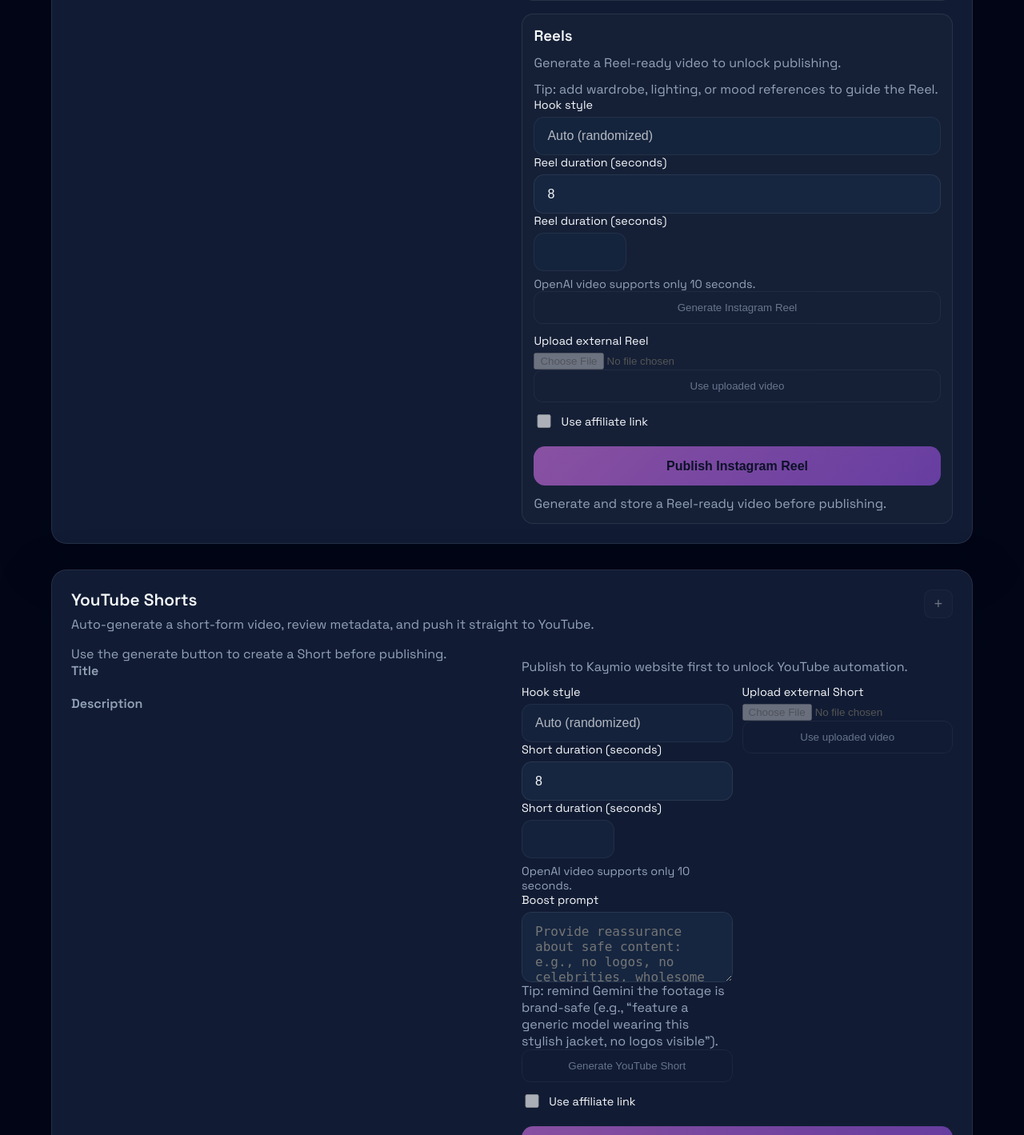
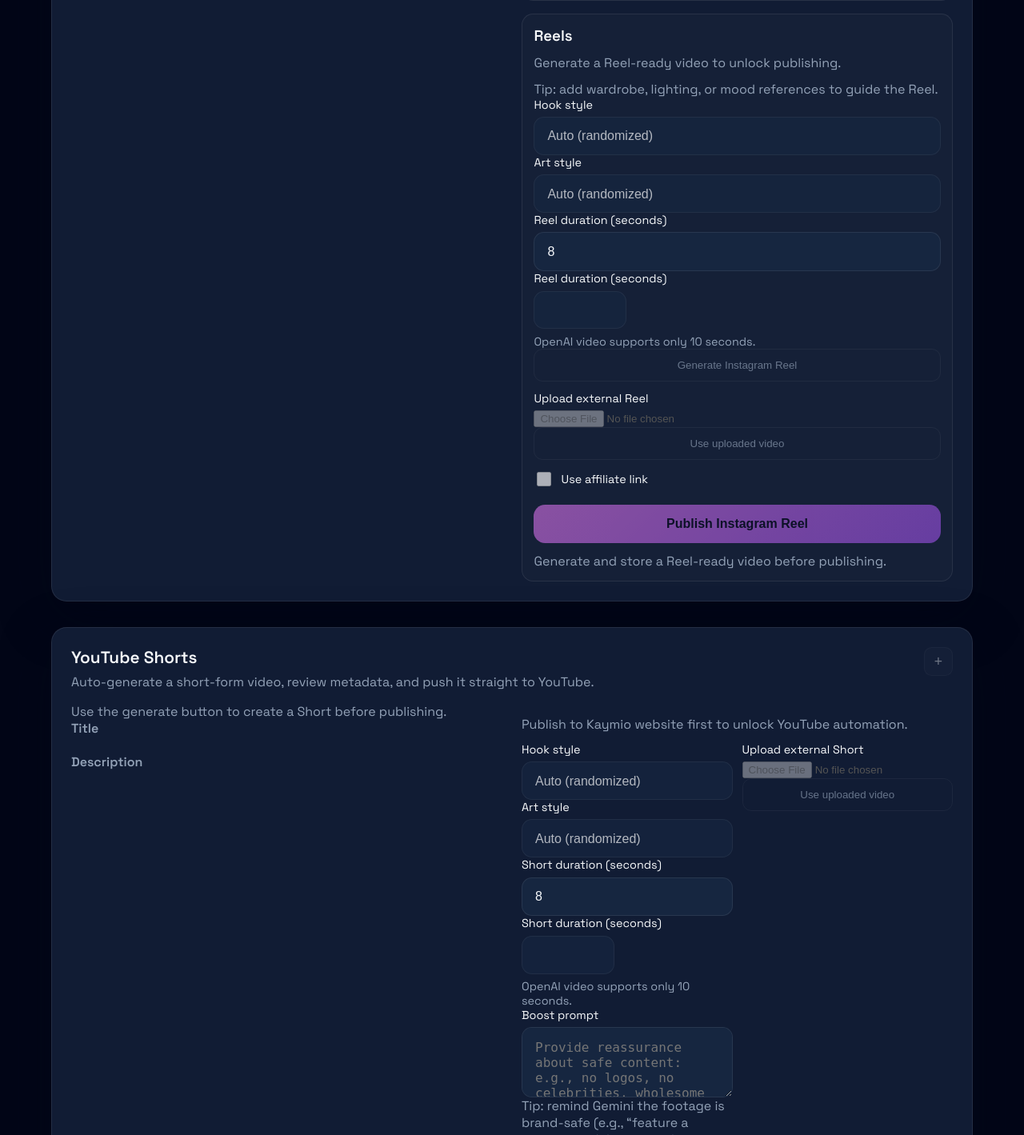
Before and after one commit to ahmadezoji/kaymio-app, a Flask app: template kaymio/templates/home.html in a window 1280 px wide. Shown: the part 5081-6500 px from the top of the page at 80% size. Run offline with Flask 3, Linux system fonts and the light colour scheme; the template is opened without the code that fills it: most values are stand-ins (such as "Sample title", 1, 10 or a date in 2020); grey boxes marked "Sample" are stand-in pictures.

Commit message:
Add selectable video art style and raise Veo output to 1080p
Video generation resolution was hardcoded to 720p regardless of
provider, and YouTube Shorts always forced an "authentic UGC" style
baked into the prompt template. Add a video_art_style option (UGC,
Casual, Cinematic, Studio, Luxury, Energetic, or Auto) alongside the
existing hook-style selector for YouTube, TikTok, and Instagram Reels.

```diff
--- a/kaymio/app.py
+++ b/kaymio/app.py
@@ -995,6 +995,7 @@
 
 INSTAGRAM_PREVIEW_KEYS = {
     "video_hook_style",
+    "video_art_style",
     "instagram_caption",
     "instagram_hashtags",
     "instagram_hashtags_payload",
@@ -1007,6 +1008,7 @@
 
 TIKTOK_PREVIEW_KEYS = {
     "video_hook_style",
+    "video_art_style",
     "tiktok_caption",
     "tiktok_hashtags",
     "tiktok_hashtags_payload",
@@ -1014,6 +1016,7 @@
 
 YOUTUBE_PREVIEW_KEYS = {
     "video_hook_style",
+    "video_art_style",
     "youtube_title",
     "youtube_description",
     "youtube_keywords",
@@ -1049,6 +1052,7 @@
     "video_generation_model",
     "video_duration_seconds",
     "video_hook_style",
+    "video_art_style",
 }
 
 
@@ -1579,7 +1583,7 @@
                 context=context,
                 duration_seconds=duration_seconds,
                 aspect_ratio="9:16",
-                resolution="720p",
+                resolution="1080p",
                 reference_images=reference_images,
             )
             video_path = save_generated_video(video_bytes)
@@ -2373,6 +2377,7 @@
         "website_boost_prompt": raw_form_values.get("website_boost_prompt", ""),
         "instagram_boost_prompt": raw_form_values.get("instagram_boost_prompt", ""),
         "video_hook_style": raw_form_values.get("video_hook_style", ""),
+        "video_art_style": raw_form_values.get("video_art_style", ""),
         "youtube_boost_prompt": raw_form_values.get("youtube_boost_prompt", ""),
         "video_duration_seconds": raw_form_values.get("video_duration_seconds", ""),
         "selected_original_images": raw_form_values.get("selected_original_images", ""),
@@ -3740,6 +3745,29 @@
     hook_note = hook_styles[hook_style]
     form_values["video_hook_style"] = hook_style
 
+    art_style_raw = (
+        raw_form_values.get("video_art_style")
+        or (preview_payload.get("video_art_style") if preview_payload else "")
+        or get_platform_state(saved_state, target if target != "instagram" else "instagram_reel").get(
+            "video_art_style", ""
+        )
+    )
+    art_styles = {
+        "ugc": "Make it feel like authentic UGC, filmed casually on a phone, not a polished ad.",
+        "casual": "Keep it relaxed and casual, like an everyday moment, natural and unscripted.",
+        "cinematic": "Make it feel cinematic and premium, with dramatic lighting, shallow depth of field, and film-quality composition.",
+        "studio": "Make it feel like a clean, professional studio product ad with polished lighting and composition.",
+        "luxury": "Give it a high-end luxury feel: elegant, minimal, premium brand aesthetic.",
+        "energetic": "Make it vibrant and high-energy, with a fast-paced, trendy social-media feel.",
+    }
+    art_style = art_style_raw.strip().lower() if art_style_raw else "auto"
+    if art_style not in art_styles:
+        art_style = "auto"
+    if art_style == "auto":
+        art_style = random.choice(list(art_styles.keys()))
+    style_note = art_styles[art_style]
+    form_values["video_art_style"] = art_style
+
     camera_moves = ["push-in", "whip-pan", "macro detail", "over-shoulder", "handheld orbit", "top-down"]
     settings = [
         "bright kitchen counter",
@@ -3762,25 +3790,28 @@
 
     prompt_templates = {
         "pinterest": (
-            "Create a Pinterest-optimized vertical product video for {product}. Hook: {hook}. "
+            "Create a Pinterest-optimized vertical product video for {product}. {style} "
+            "Hook: {hook}. "
             "Lead with an eye-catching opening shot, then show clear lifestyle use-cases and close-up details. "
             "Use {cut_style} and varied camera moves: {moves}. Setting: {setting}. Lighting: {lighting}. "
             "No on-screen text, no logos, no voiceover, no speech. Choose suitable music only."
         ),
         "youtube": (
-            "Create a vertical YouTube Short for {product}. Make it feel like authentic UGC, not an ad. "
+            "Create a vertical YouTube Short for {product}. {style} "
             "Hook: {hook}. Setting: {setting}. Lighting: {lighting}. "
             "Show a clear problem -> use -> satisfying result. Use {cut_style} and vary camera moves: {moves}. "
             "No on-screen text, no logos, no voiceover, no speech. Choose suitable music only."
         ),
         "tiktok": (
-            "Create a TikTok-ready vertical video for {product}. Hook: {hook}. "
+            "Create a TikTok-ready vertical video for {product}. {style} "
+            "Hook: {hook}. "
             "Use {cut_style}, tactile close-ups, and fast angle changes with camera moves: {moves}. "
             "Include a quick before/after or transformation moment. Setting: {setting}. Lighting: {lighting}. "
             "Keep it clean with no text or overlays. No voiceover or speech; choose suitable music only."
         ),
         "instagram": (
-            "Create an Instagram Reels-ready vertical video for {product}. Hook: {hook}. "
+            "Create an Instagram Reels-ready vertical video for {product}. {style} "
+            "Hook: {hook}. "
             "Lead with a thumb-stopping opening frame, then show close-ups, usage, and lifestyle context. "
             "Use {cut_style} and varied camera moves: {moves}. Setting: {setting}. Lighting: {lighting}. "
             "No on-screen text or logos. No voiceover or speech; choose suitable music only."
@@ -3788,6 +3819,7 @@
     }
     prompt = prompt_templates[target].format(
         product=product_context,
+        style=style_note,
         hook=hook_note,
         setting=setting_choice,
         lighting=lighting_choice,
@@ -3843,15 +3875,10 @@
                 f"OpenAI video generation supports 4, 8, or 12 seconds. Kaymio used {duration_seconds} seconds.",
                 "info",
             )
-    if (
-        video_provider == "gemini"
-        and selected_reference_images
-        and resolved_video_model == "veo-3.1-generate-preview"
-        and duration_seconds != 8
-    ):
+    if video_provider == "gemini" and duration_seconds != 8:
         duration_seconds = 8
         flash(
-            "Gemini Veo multi-image reference mode currently generates 8-second clips, so Kaymio used 8 seconds.",
+            "Gemini Veo 1080p generation requires 8-second clips, so Kaymio used 8 seconds.",
             "info",
         )
 
@@ -3886,7 +3913,7 @@
             context=video_context_prompt,
             duration_seconds=duration_seconds,
             aspect_ratio="9:16",
-            resolution="720p",
+            resolution="1080p",
             reference_images=selected_reference_images,
         )
     except Exception as exc:
--- a/kaymio/templates/home.html
+++ b/kaymio/templates/home.html
@@ -47,6 +47,7 @@
       <input type="hidden" name="generated_video_path" value="{{ preview.generated_video_path | e }}" />
       <input type="hidden" name="video_prompt" value="{{ preview.video_prompt | e }}" />
       <input type="hidden" name="video_hook_style" value="{{ (values.get('video_hook_style') or preview.video_hook_style or '') | e }}" />
+      <input type="hidden" name="video_art_style" value="{{ (values.get('video_art_style') or preview.video_art_style or '') | e }}" />
       <input type="hidden" name="instagram_image_path" value="{{ preview.instagram_image_path | e }}" />
       <input
         type="hidden"
@@ -964,6 +965,22 @@
                       <option value="aesthetic" {% if hook_pref == 'aesthetic' %}selected{% endif %}>Aesthetic</option>
                     </select>
                   </label>
+                  <label>
+                    <span>Art style</span>
+                    <select name="video_art_style" {% if instagram_reel_published or platforms_locked %}disabled{% endif %}>
+                      {% set style_pref = values.get('video_art_style', '') %}
+                      {% if not style_pref %}
+                        {% set style_pref = preview_data.video_art_style | default('', true) %}
+                      {% endif %}
+                      <option value="" {% if not style_pref %}selected{% endif %}>Auto (randomized)</option>
+                      <option value="ugc" {% if style_pref == 'ugc' %}selected{% endif %}>UGC / Authentic</option>
+                      <option value="casual" {% if style_pref == 'casual' %}selected{% endif %}>Casual</option>
+                      <option value="cinematic" {% if style_pref == 'cinematic' %}selected{% endif %}>Cinematic</option>
+                      <option value="studio" {% if style_pref == 'studio' %}selected{% endif %}>Studio / Clean</option>
+                      <option value="luxury" {% if style_pref == 'luxury' %}selected{% endif %}>Luxury</option>
+                      <option value="energetic" {% if style_pref == 'energetic' %}selected{% endif %}>Energetic</option>
+                    </select>
+                  </label>
                   {{ video_duration_fields(values, preview_data, 'Reel duration (seconds)', instagram_reel_published or platforms_locked) }}
                   {{ preview_hidden_inputs(preview_data, values, include_video_duration=false) }}
                   <button type="submit" class="ghost-btn" {% if instagram_reel_published or platforms_locked or instagram_reel_generating %}disabled{% endif %}>
@@ -1097,6 +1114,22 @@
                       <option value="aesthetic" {% if hook_pref == 'aesthetic' %}selected{% endif %}>Aesthetic</option>
                     </select>
                   </label>
+                  <label>
+                    <span>Art style</span>
+                    <select name="video_art_style" {% if youtube_published or platforms_locked %}disabled{% endif %}>
+                      {% set style_pref = values.get('video_art_style', '') %}
+                      {% if not style_pref %}
+                        {% set style_pref = preview_data.video_art_style | default('', true) %}
+                      {% endif %}
+                      <option value="" {% if not style_pref %}selected{% endif %}>Auto (randomized)</option>
+                      <option value="ugc" {% if style_pref == 'ugc' %}selected{% endif %}>UGC / Authentic</option>
+                      <option value="casual" {% if style_pref == 'casual' %}selected{% endif %}>Casual</option>
+                      <option value="cinematic" {% if style_pref == 'cinematic' %}selected{% endif %}>Cinematic</option>
+                      <option value="studio" {% if style_pref == 'studio' %}selected{% endif %}>Studio / Clean</option>
+                      <option value="luxury" {% if style_pref == 'luxury' %}selected{% endif %}>Luxury</option>
+                      <option value="energetic" {% if style_pref == 'energetic' %}selected{% endif %}>Energetic</option>
+                    </select>
+                  </label>
                   {{ video_duration_fields(values, preview_data, 'Short duration (seconds)', youtube_published or platforms_locked) }}
                   {% set youtube_boost_pref = values.get('youtube_boost_prompt', '') %}
                   {% if not youtube_boost_pref %}
@@ -1237,6 +1270,22 @@
                       <option value="transformation" {% if hook_pref == 'transformation' %}selected{% endif %}>Transformation</option>
                       <option value="demo" {% if hook_pref == 'demo' %}selected{% endif %}>Instant demo</option>
                       <option value="aesthetic" {% if hook_pref == 'aesthetic' %}selected{% endif %}>Aesthetic</option>
+                    </select>
+                  </label>
+                  <label>
+                    <span>Art style</span>
+                    <select name="video_art_style" {% if tiktok_published or platforms_locked %}disabled{% endif %}>
+                      {% set style_pref = values.get('video_art_style', '') %}
+                      {% if not style_pref %}
+                        {% set style_pref = preview_data.video_art_style | default('', true) %}
+                      {% endif %}
+                      <option value="" {% if not style_pref %}selected{% endif %}>Auto (randomized)</option>
+                      <option value="ugc" {% if style_pref == 'ugc' %}selected{% endif %}>UGC / Authentic</option>
+                      <option value="casual" {% if style_pref == 'casual' %}selected{% endif %}>Casual</option>
+                      <option value="cinematic" {% if style_pref == 'cinematic' %}selected{% endif %}>Cinematic</option>
+                      <option value="studio" {% if style_pref == 'studio' %}selected{% endif %}>Studio / Clean</option>
+                      <option value="luxury" {% if style_pref == 'luxury' %}selected{% endif %}>Luxury</option>
+                      <option value="energetic" {% if style_pref == 'energetic' %}selected{% endif %}>Energetic</option>
                     </select>
                   </label>
                   <button type="submit" class="ghost-btn" {% if tiktok_published or platforms_locked or tiktok_generating %}disabled{% endif %}>
```
